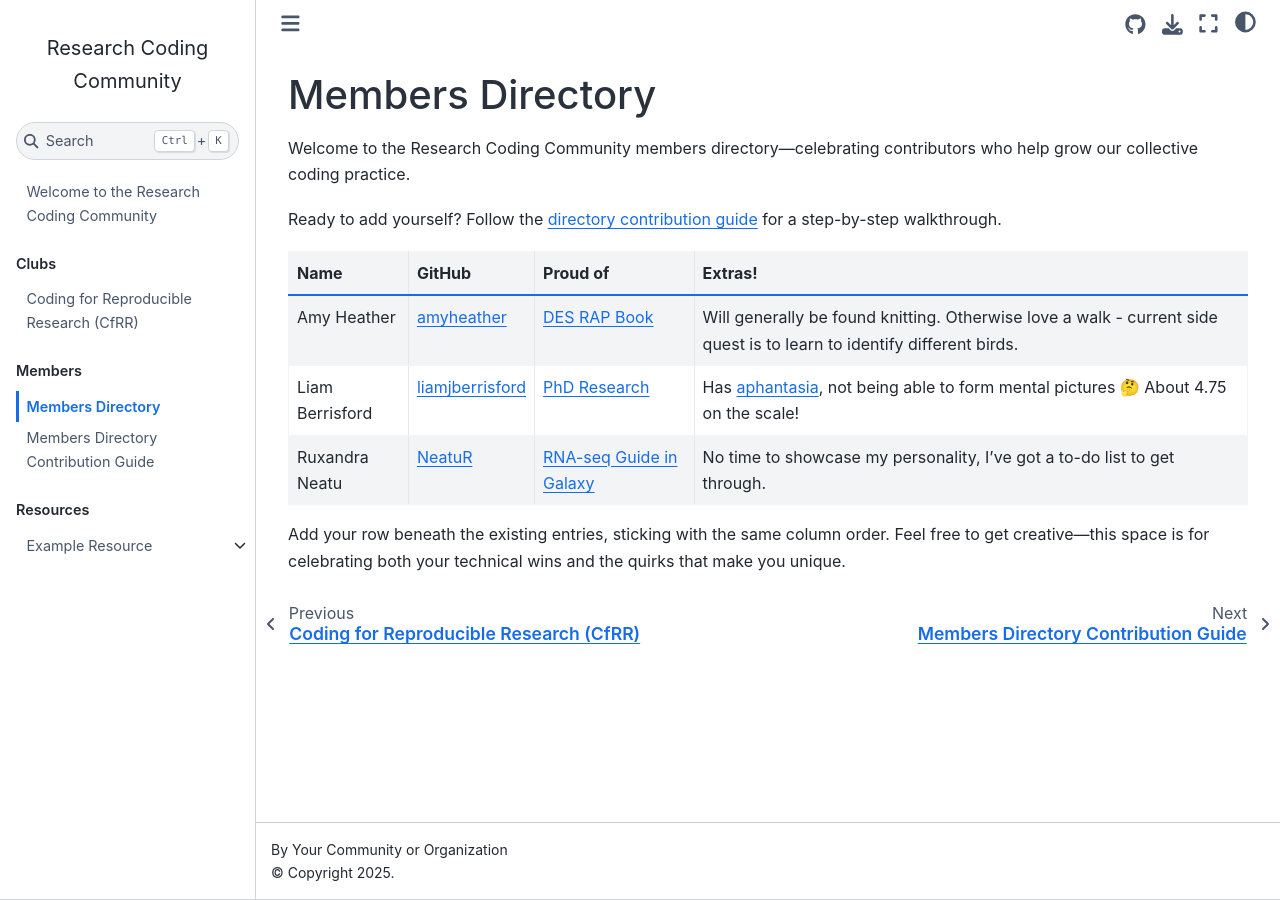
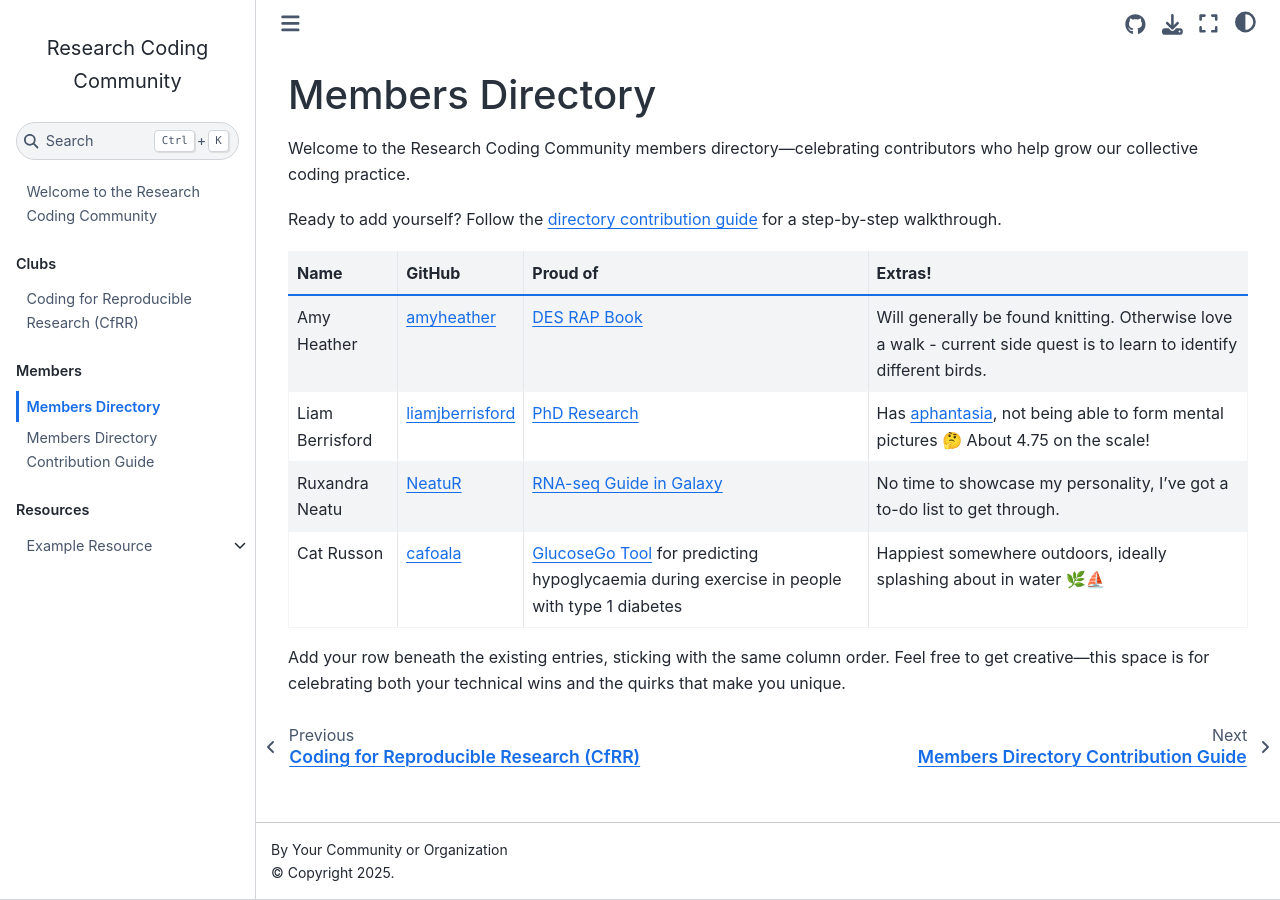
Before and after one commit to coding-for-reproducible-research/Research_Coding_Community, a Jupyter Book: the page built from members/directory.md, in a window 1280 px wide. Built offline with Jupyter Book 1.0.4 settings and Sphinx 7.4.7 and the Sphinx Book theme 1.1.4, drawn with Linux system fonts in a browser that asks for light colours; pages that are not in the unit, such as notebooks, are missing from menus.

Commit message:
Add Cat Russon to members directory

```diff
--- a/members/directory.md
+++ b/members/directory.md
@@ -9,5 +9,7 @@ Ready to add yourself? Follow the [directory contribution guide](directory_guide
 | Amy Heather | [amyheather](https://github.com/amyheather) | [DES RAP Book](https://pythonhealthdatascience.github.io/des_rap_book/) | Will generally be found knitting. Otherwise love a walk - current side quest is to learn to identify different birds.
 | Liam Berrisford | [liamjberrisford](https://github.com/liamjberrisford) | [PhD Research](https://liamjberrisford.github.io/Environmental-Insights/) | Has [aphantasia](https://en.wikipedia.org/wiki/Aphantasia), not being able to form mental pictures 🤔 About 4.75 on the scale! |
 | Ruxandra Neatu | [NeatuR](https://github.com/NeatuR) | [RNA-seq Guide in Galaxy](https://github.com/NeatuR/RUX-RNA-SEQ/blob/master/RUX_RNA_SEQ.pdf) | No time to showcase my personality, I’ve got a to-do list to get through. |
+| Cat Russon | [cafoala](https://github.com/cafoala) | [GlucoseGo Tool](https://github.com/cafoala/glucoseGo) for predicting hypoglycaemia during exercise in people with type 1 diabetes | Happiest somewhere outdoors, ideally splashing about in water 🌿⛵
+
 
 Add your row beneath the existing entries, sticking with the same column order. Feel free to get creative—this space is for celebrating both your technical wins and the quirks that make you unique.
```
